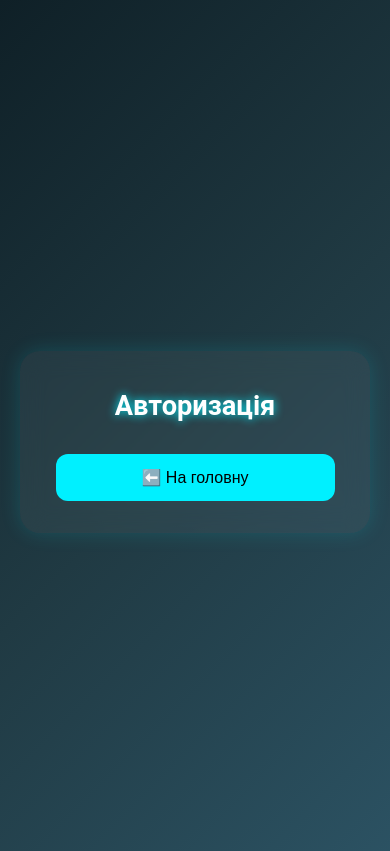
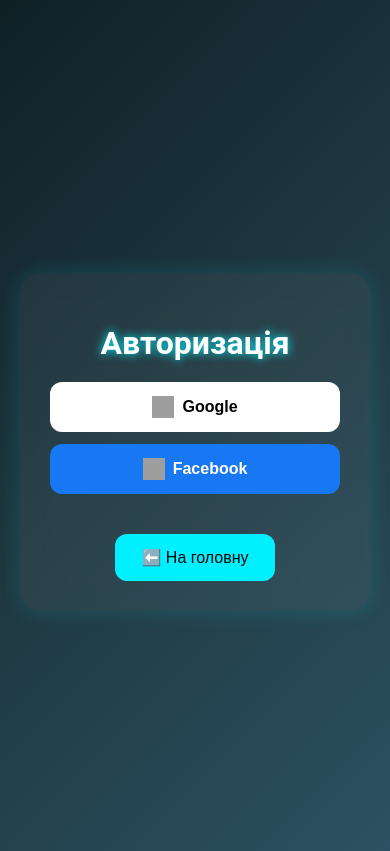
Before and after one commit to CrayZeeEeOne/hiv-test, a Flask app: page /login in a window 390 px wide. Shown: the top 851 px of the page. Run offline with Flask 3, Linux system fonts and the light colour scheme; some libraries are stand-ins or nearby versions; grey boxes are pictures that could not be loaded.

Commit message:
add login screen

```diff
--- a/app.py
+++ b/app.py
@@ -284,60 +284,48 @@ def view_result(test_id):
 
 @app.route('/cabinet')
 def cabinet():
-    # Перевірка авторизації з редіректом на логін
-    if 'user_id' not in session:
-        return redirect(url_for('login_page', next=request.url))
+    try:
+        # Додаткове логування для діагностики
+        app.logger.info(f"Session data: {dict(session)}")
 
-    user_id = session['user_id']
+        if 'user_id' not in session:
+            app.logger.warning("Unauthorized access attempt to cabinet")
+            return redirect(url_for('login_page', next=request.url))
 
-    # Додаткова перевірка для захисту від невалідних user_id
-    if not isinstance(user_id, str) or not user_id.strip():
-        session.clear()
-        return redirect(url_for('login_page', next=request.url))
+        user_id = session['user_id']
+        app.logger.info(f"User {user_id} accessing cabinet")
 
-    try:
+        if not isinstance(user_id, str) or not user_id.strip():
+            app.logger.error(f"Invalid user_id format: {user_id}")
+            session.clear()
+            return redirect(url_for('login_page', next=request.url))
+
         conn = get_db()
         with conn.cursor() as c:
             now = datetime.utcnow()
+            app.logger.info(f"Executing DB queries for user {user_id}")
 
-            # Оптимізований запит - оновлення + вибірка в одному запиті
+            # Спрощений запит для тестування
             c.execute('''
-                BEGIN;
-                UPDATE speedtests
-                SET user_id = 'expired'
-                WHERE user_id = %s AND expires_at <= %s;
+                SELECT id, server_id, upload, download, upload_time,
+                       download_time, created_at, expires_at
+                FROM speedtests
+                WHERE user_id = %s AND expires_at > %s
+                ORDER BY created_at DESC
+                LIMIT 50
+            ''', (user_id, now))
 
-                SELECT
-                    id,
-                    server_id,
-                    upload,
-                    download,
-                    upload_time,
-                    download_time,
-                    created_at,
-                    expires_at
-                FROM speedtests
-                WHERE user_id = %s
-                ORDER BY created_at DESC
-                LIMIT 100;
-                COMMIT;
-            ''', (user_id, now, user_id))
-
-            # Отримуємо тільки результати SELECT (після COMMIT)
             tests = c.fetchall()
-
-            # Якщо використовуєте MySQL, можна спростити до:
-            # c.nextset()  # Пропускаємо результат UPDATE
-            # c.nextset()  # Пропускаємо результат COMMIT
-            # tests = c.fetchall()
+            app.logger.info(f"Found {len(tests)} tests for user {user_id}")
 
         if not tests:
+            app.logger.info(f"No active tests for user {user_id}")
             return render_template('cabinet.html',
-                               tests=None,
-                               message="У вас ще немає результатів тестів",
-                               user_id=user_id)
+                                tests=None,
+                                message="У вас ще немає результатів тестів",
+                                user_id=user_id)
 
-        # Форматуємо дати для кращого відображення
+        # Форматування даних
         for test in tests:
             test['created_at'] = test['created_at'].strftime('%Y-%m-%d %H:%M:%S') if test['created_at'] else 'N/A'
             test['expires_at'] = test['expires_at'].strftime('%Y-%m-%d %H:%M:%S') if test['expires_at'] else 'N/A'
@@ -350,13 +338,12 @@ def cabinet():
         app.logger.error(f"Database error in cabinet: {str(e)}")
         return render_template('error.html',
                            message="Тимчасові проблеми з базою даних",
-                           user_id=user_id), 500
-
+                           user_id=user_id if 'user_id' in session else None), 500
     except Exception as e:
-        app.logger.error(f"Unexpected error in cabinet: {str(e)}")
+        app.logger.error(f"Unexpected error in cabinet: {str(e)}", exc_info=True)
         return render_template('error.html',
                            message="Внутрішня помилка сервера",
-                           user_id=user_id), 500
+                           user_id=user_id if 'user_id' in session else None), 500
 
 @app.route('/stats')
 def stats():
--- a/templates/login.html
+++ b/templates/login.html
@@ -31,72 +31,97 @@
             font-size: 2rem;
             text-shadow: 0 0 10px #00f0ff;
         }
-        button {
+        .social-buttons {
+            display: flex;
+            gap: 12px;
+            justify-content: center;
+            margin: 20px 0;
+        }
+        .social-btn {
+            flex: 1;
+            padding: 14px 0;
+            border-radius: 12px;
+            font-size: 1rem;
+            font-weight: bold;
+            color: #000;
+            border: none;
+            cursor: pointer;
+            transition: all 0.3s ease;
+            display: flex;
+            align-items: center;
+            justify-content: center;
+            gap: 8px;
+        }
+        .social-btn img {
+            width: 22px;
+            height: 22px;
+        }
+        .google-btn {
+            background: #fff;
+            color: #000;
+        }
+        .facebook-btn {
+            background: #1877f2;
+            color: #fff;
+        }
+        .google-btn:hover {
+            transform: scale(1.05);
+            box-shadow: 0 0 12px rgba(255,255,255,0.4);
+        }
+        .facebook-btn:hover {
+            transform: scale(1.05);
+            box-shadow: 0 0 12px rgba(24,119,242,0.5);
+        }
+        button.main-btn {
             background: #00f0ff;
             border: none;
             padding: 14px 26px;
             border-radius: 12px;
             font-size: 1rem;
-            margin: 12px 0;
+            margin-top: 20px;
             cursor: pointer;
             transition: all 0.25s ease;
         }
-        button:hover {
+        button.main-btn:hover {
             background: #0ff;
             transform: scale(1.05);
             box-shadow: 0 0 12px rgba(0, 240, 255, 0.5);
         }
-        button:active {
+        button.main-btn:active {
             transform: scale(0.95);
         }
-        @media (max-width: 600px) {
-            .login-card {
-                padding: 20px;
-            }
-            h1 {
-                font-size: 1.7rem;
-            }
-            button {
-                width: 90%;
+        @media (max-width: 480px) {
+            .social-buttons {
+                flex-direction: column;
             }
         }
     </style>
-
-    <script src="https://accounts.google.com/gsi/client" async defer></script>
-
-    <!-- Facebook SDK -->
-    <div id="fb-root"></div>
-    <script async defer crossorigin="anonymous"
-            src="https://connect.facebook.net/uk_UA/sdk.js"></script>
-    <script>
-        window.fbAsyncInit = function () {
-            FB.init({
-                appId: '10078966155483125',
-                cookie: true,
-                xfbml: true,
-                version: 'v18.0'
-            });
-            FB.AppEvents.logPageView();
-        };
-    </script>
-
-    <!-- Твій основний JS -->
-    <script src="js/main.js" defer></script>
-
 </head>
 <body>
-    <!-- Replace the content inside login-card div with: -->
-<div class="login-card">
-    <h1>Авторизація</h1>
-    <div id="g_id_onload"
-         data-client_id="161637199681-cj1eqhcbbdur3rbmikk92uk7b0rlrc5p.apps.googleusercontent.com"
-         data-callback="handleGoogleCredentialResponse">
+    <div class="login-card">
+        <h1>Авторизація</h1>
+
+        <div class="social-buttons">
+            <button class="social-btn google-btn" onclick="googleLogin()">
+                <img src="https://cdn-icons-png.flaticon.com/512/281/281764.png" alt="Google">
+                Google
+            </button>
+            <button class="social-btn facebook-btn" onclick="facebookLogin()">
+                <img src="https://cdn-icons-png.flaticon.com/512/124/124010.png" alt="Facebook">
+                Facebook
+            </button>
+        </div>
+
+        <button class="main-btn" onclick="window.location.href='/'">⬅️ На головну</button>
     </div>
-    <div class="g_id_signin" data-type="standard"></div>
 
-    <fb:login-button scope="public_profile,email" onlogin="checkLoginState();"></fb:login-button>
-
-    <button onclick="window.location.href='/'">⬅️ На головну</button>
-</div>
+    <script>
+        function googleLogin() {
+            alert("Google авторизація — підключення.");
+        }
+        function facebookLogin() {
+            alert("Facebook авторизація — підключення.");
+        }
+    </script>
 </body>
 </html>
```
